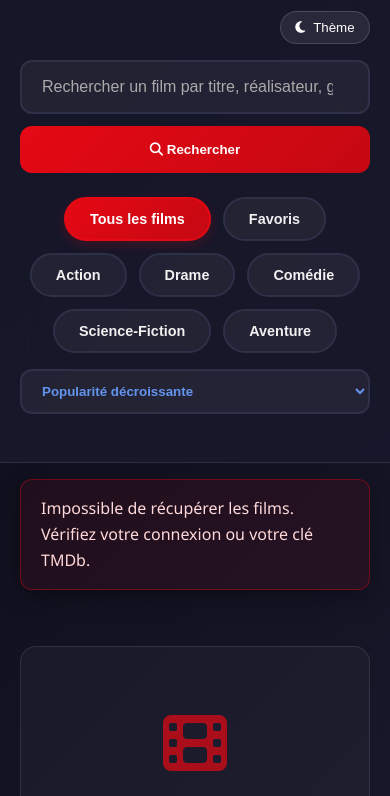
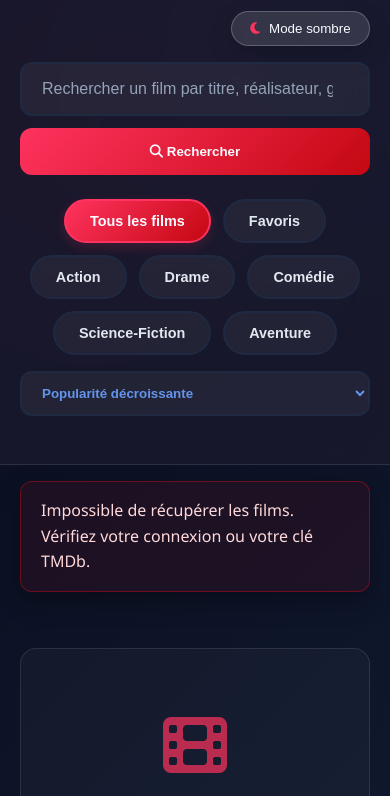
Before and after one commit to ahmedpharmashop1-beep/application-cinema, a plain HTML site: page index.html in a window 390 px wide. Shown: the part 123-919 px from the top of the page. Drawn offline with Linux system fonts and the light colour scheme; no server answers.

Commit message:
mode clair/sombre reglé

```diff
--- a/app.js
+++ b/app.js
@@ -32,6 +32,8 @@ const elements = {
     nextPage: document.getElementById('nextPage'),
     pageInfo: document.getElementById('pageInfo'),
     themeToggle: document.getElementById('themeToggle'),
+    themeLabel: document.querySelector('#themeToggle span'),
+    themeIcon: document.querySelector('#themeToggle i'),
     modalTitle: document.getElementById('modalTitle'),
     modalOverview: document.getElementById('modalOverview'),
     modalGenres: document.getElementById('modalGenres'),
@@ -481,15 +483,28 @@ function setModalMessage(message, isError = false) {
 function toggleTheme() {
     const isLight = document.body.classList.toggle('light');
     localStorage.setItem(THEME_KEY, isLight ? 'light' : 'dark');
+    updateThemeToggleLabel(isLight);
 }
 
 function restoreTheme() {
     const saved = localStorage.getItem(THEME_KEY) || 'dark';
     if (saved === 'light') {
         document.body.classList.add('light');
+        updateThemeToggleLabel(true);
     } else {
         document.body.classList.remove('light');
+        updateThemeToggleLabel(false);
     }
+}
+
+function updateThemeToggleLabel(isLight) {
+    if (!elements.themeLabel) return;
+    elements.themeLabel.textContent = isLight ? 'Mode clair' : 'Mode sombre';
+    if (elements.themeIcon) {
+        elements.themeIcon.classList.toggle('fa-sun', isLight);
+        elements.themeIcon.classList.toggle('fa-moon', !isLight);
+    }
+    elements.themeToggle?.setAttribute('aria-label', isLight ? 'Basculer en mode sombre' : 'Basculer en mode clair');
 }
 
 // Orchestration de la recherche / filtrage
--- a/style.css
+++ b/style.css
@@ -1,16 +1,16 @@
 :root {
-    --bg-primary: #0a0a15;
-    --bg-secondary: #1a1a2e;
-    --bg-tertiary: #16213e;
-    --accent: #e50914;
-    --accent-hover: #ff1a1a;
-    --accent-light: #ff6b6b;
-    --text-primary: #ffffff;
-    --text-secondary: #f0f0f0;
-    --text-muted: #aaa;
-    --border: #2d3047;
-    --shadow: rgba(0, 0, 0, 0.3);
-    --shadow-accent: rgba(229, 9, 20, 0.2);
+    --bg-primary: #080c1c;
+    --bg-secondary: #111a30;
+    --bg-tertiary: #0e1428;
+    --accent: #ff335f;
+    --accent-hover: #ff4f78;
+    --accent-light: #ff7b9a;
+    --text-primary: #f8fbff;
+    --text-secondary: #e2e8f0;
+    --text-muted: #94a3b8;
+    --border: #1f2942;
+    --shadow: rgba(0, 0, 0, 0.35);
+    --shadow-accent: rgba(255, 51, 95, 0.18);
     --radius: 16px;
     --radius-sm: 12px;
     --transition: all 0.3s cubic-bezier(0.4, 0, 0.2, 1);
@@ -24,7 +24,9 @@
 
 body {
     font-family: 'Segoe UI', system-ui, -apple-system, sans-serif;
-    background: linear-gradient(135deg, var(--bg-primary) 0%, var(--bg-secondary) 100%);
+    background: radial-gradient(circle at 20% 20%, rgba(255,51,95,0.12), transparent 32%),
+                radial-gradient(circle at 80% 10%, rgba(111,130,255,0.12), transparent 28%),
+                linear-gradient(135deg, var(--bg-primary) 0%, var(--bg-secondary) 100%);
     color: var(--text-secondary);
     line-height: 1.6;
     min-height: 100vh;
@@ -32,19 +34,21 @@ body {
 }
 
 body.light {
-    --bg-primary: #f4f6fb;
+    --bg-primary: #f9fbff;
     --bg-secondary: #ffffff;
-    --bg-tertiary: #eef2fb;
-    --accent: #e50914;
-    --accent-hover: #ff1a1a;
-    --accent-light: #d62839;
+    --bg-tertiary: #f2f6ff;
+    --accent: #ff335f;
+    --accent-hover: #ff5577;
+    --accent-light: #ff7b9a;
     --text-primary: #0f172a;
-    --text-secondary: #1e293b;
+    --text-secondary: #1f2937;
     --text-muted: #475569;
-    --border: #d0d7e2;
+    --border: #d8e0ef;
     --shadow: rgba(15, 23, 42, 0.08);
-    --shadow-accent: rgba(229, 9, 20, 0.12);
-    background: linear-gradient(135deg, #f8fafc 0%, #e2e8f0 100%);
+    --shadow-accent: rgba(255, 51, 95, 0.14);
+    background: radial-gradient(circle at 15% 10%, rgba(255,51,95,0.10), transparent 30%),
+                radial-gradient(circle at 80% 0%, rgba(111,130,255,0.10), transparent 25%),
+                linear-gradient(135deg, #fdfbff 0%, #edf3ff 100%);
 }
 
 .container {
@@ -62,19 +66,35 @@ body.light {
 .theme-toggle {
     display: inline-flex;
     align-items: center;
-    gap: 0.5rem;
-    background: rgba(255, 255, 255, 0.08);
+    gap: 0.55rem;
+    background: rgba(255, 255, 255, 0.12);
     color: var(--text-primary);
-    border: 1px solid rgba(255, 255, 255, 0.15);
+    border: 1px solid rgba(255, 255, 255, 0.22);
     border-radius: 999px;
-    padding: 0.5rem 0.9rem;
+    padding: 0.55rem 1.15rem;
     cursor: pointer;
     transition: var(--transition);
+    box-shadow: 0 10px 25px rgba(0,0,0,0.18);
 }
 
 .theme-toggle:hover {
-    background: rgba(255, 255, 255, 0.14);
+    background: rgba(255, 255, 255, 0.18);
     transform: translateY(-1px);
+    box-shadow: 0 12px 28px rgba(0,0,0,0.22);
+}
+
+.theme-toggle i {
+    color: var(--accent);
+}
+
+body.light .theme-toggle {
+    background: rgba(0, 0, 0, 0.06);
+    border-color: rgba(0,0,0,0.08);
+    color: var(--text-primary);
+}
+
+body.light .theme-toggle i {
+    color: #ff335f;
 }
 
 /* Header */
```
